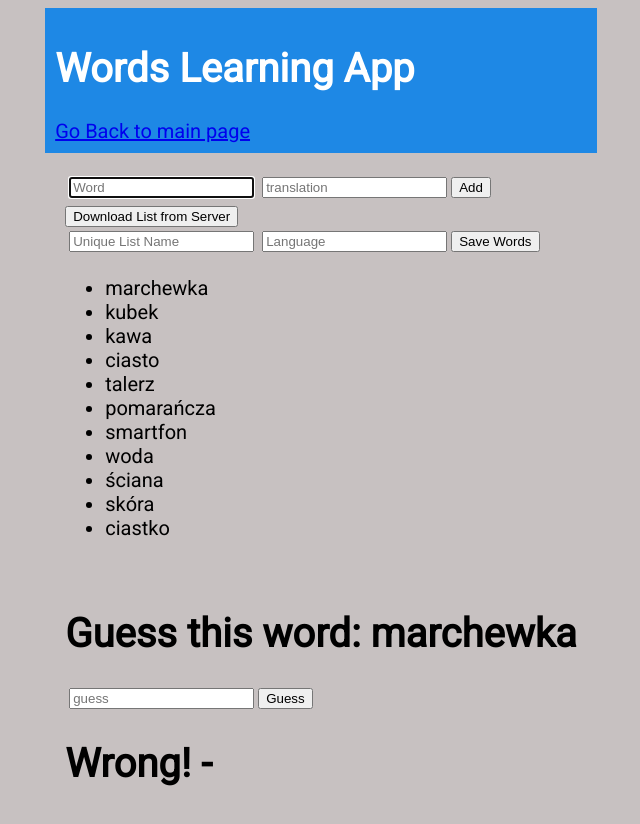
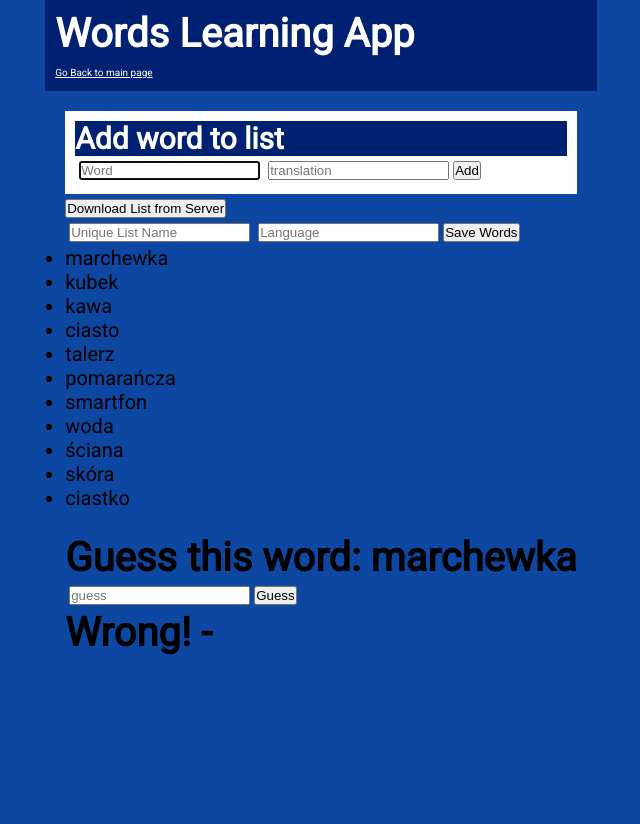
Before and after one commit to sylvestertarnowski/words-learning-app, a React (Create React App) app: page / in a window 1280 px wide. Shown: the top 824 px of the page, without its empty margins (319-959 px from the left). After the commit the page ends 800 px from the top, so only its background shows below. Built offline with nearby package versions, Linux system fonts and the light colour scheme; no server answers.

Commit message:
Change styling and app structure

```diff
--- a/src/Words.js
+++ b/src/Words.js
@@ -73,6 +73,8 @@ class Words extends Component {
     render() {
         return (
             <div className="words-item">
+                <div className="add-words-form">
+                <div className="add-words-form-title"><h2>Add word to list</h2></div>
                     <form onSubmit={this.handleSubmit}>
                         <input
                             autoFocus
@@ -91,6 +93,7 @@ class Words extends Component {
                         />
                         <button>Add</button>
                     </form>
+                </div>
                 <button onClick={this.updateStateWithData}>Download List from Server</button>
                 <PostWords data={this.state.list} />
                 <GuessWords data={this.state.list} />
--- a/src/index.css
+++ b/src/index.css
@@ -1,5 +1,9 @@
+* {
+    padding: 0;
+    margin: 0;
+}
 html {
-    background: rgba(145, 133, 133, 0.5);
+    background: #0d47a1;
     font-family: 'Roboto', 'sans-serif';
     margin: 0;
     padding: 0;
@@ -16,12 +20,29 @@ html {
     padding: 20px;
 }
 
+a {
+    color: white;
+    font-size: 10px;
+}
+
 input {
     margin: 4px;
 }
 
+.add-words-form-title {
+    background: #002171;
+    color: #fff;
+    display: flex;
+}
+
 .header {
-    background:#1e88e5;
+    background:#002171;
     color: #fff;
     padding: 10px;
 }
+
+.add-words-form {
+    background: #fff;
+    padding: 10px;
+    display: grid;
+}
```
Lines whose indentation alone changed are shown as unchanged.
